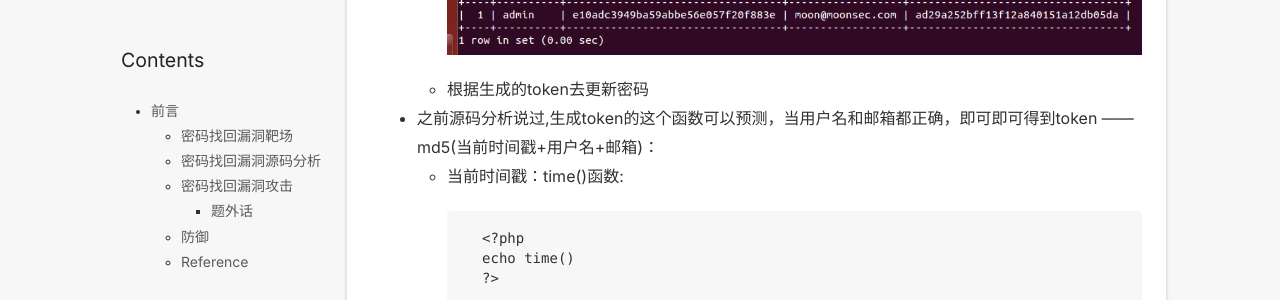
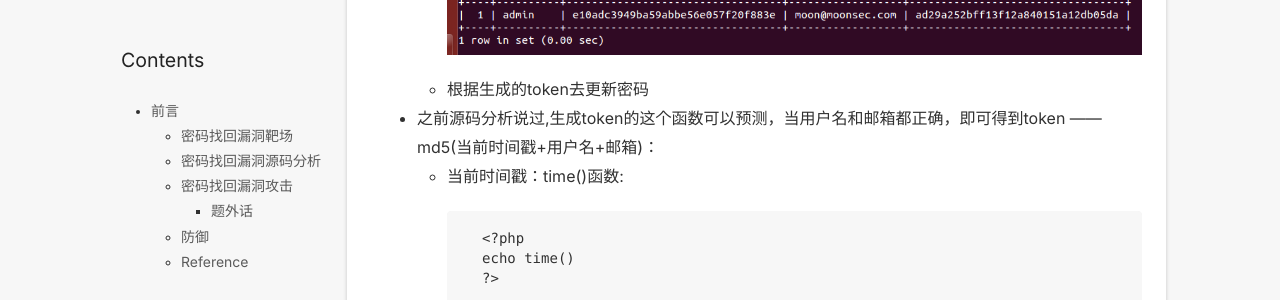
Before and after one commit to JWlovelearning/JWlovelearning.github.io, a Jekyll site: the page built from _posts/2023-10-10-post.md, in a window 1280 px wide and 900 px high, scrolled down 4255 px. Shown: the part 152-452 px from the top of the window. Built offline with Jekyll 4.4.1, drawn with Linux system fonts in a browser that asks for light colours; nearby versions of some CDN libraries; comment, search, counter and statistics services are not loaded.

Commit message:
Update 2023-10-10-post.md

````diff
--- a/_posts/2023-10-10-post.md
+++ b/_posts/2023-10-10-post.md
@@ -106,17 +106,17 @@
 	if($row){
 		echo "{$row['username']} 登录成功";
 	}else{
-			echo "帐号或密码失败";
-		}
+		echo "帐号或密码失败";
+	}
 }
 
 //用户账号查询并找回
 if(empty($_GET['c'])){
-echo '<form method="post" action="?c=forget">';
-echo '<label>请输入你要查询的用户</label>';
-echo '<input type="text" name="username">';
-echo '<input type="submit" value="找回密码">';
-echo '</form>';
+	echo '<form method="post" action="?c=forget">';
+	echo '<label>请输入你要查询的用户</label>';
+	echo '<input type="text" name="username">';
+	echo '<input type="submit" value="找回密码">';
+	echo '</form>';
 }
 ?>
 ```
@@ -124,8 +124,8 @@
 + 从源码中发现生成token的这个函数是可预测——时间加上账号和密码进行 md5加密：
 ```
 function create_pass($username,$email){
-  $token=md5(time().$username.$email);
-  return $token;
+	$token=md5(time().$username.$email);
+	return $token;
 }
 ```
 ## 密码找回漏洞攻击
@@ -150,7 +150,7 @@
 
     + 根据生成的token去更新密码
 
-+ 之前源码分析说过,生成token的这个函数可以预测，当用户名和邮箱都正确，即可即可得到token —— md5(当前时间戳+用户名+邮箱)：
++ 之前源码分析说过,生成token的这个函数可以预测，当用户名和邮箱都正确，即可得到token —— md5(当前时间戳+用户名+邮箱)：
 
     + 当前时间戳：time()函数:
 
````
